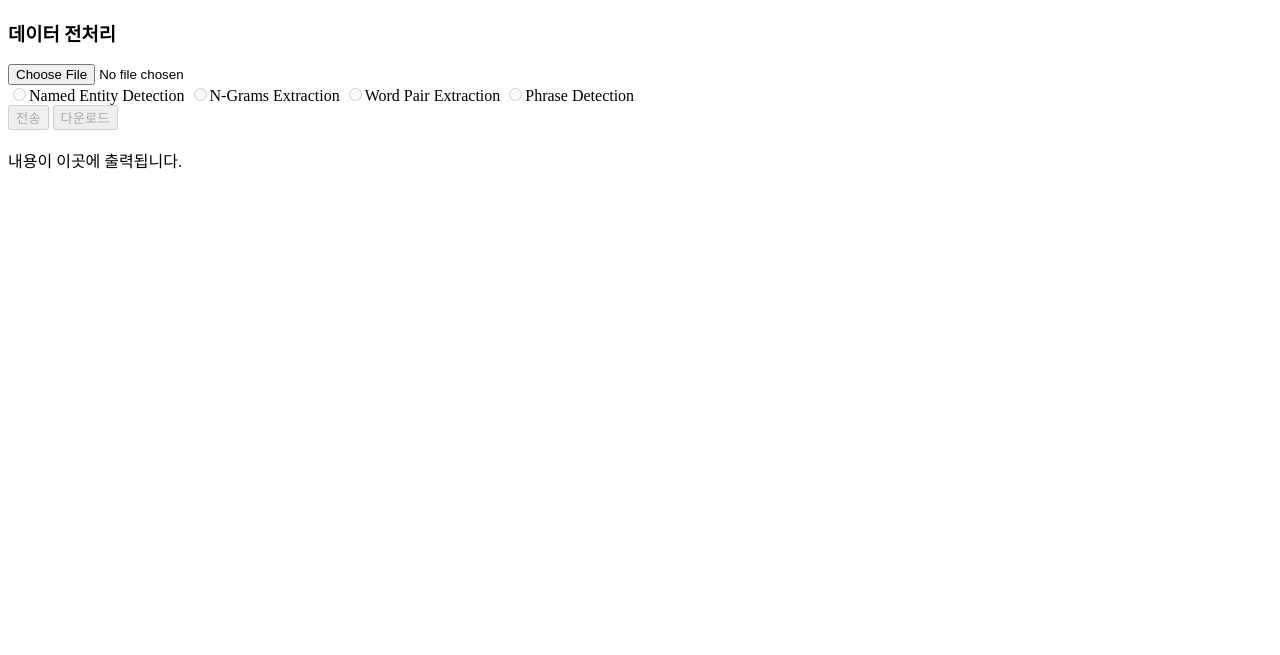
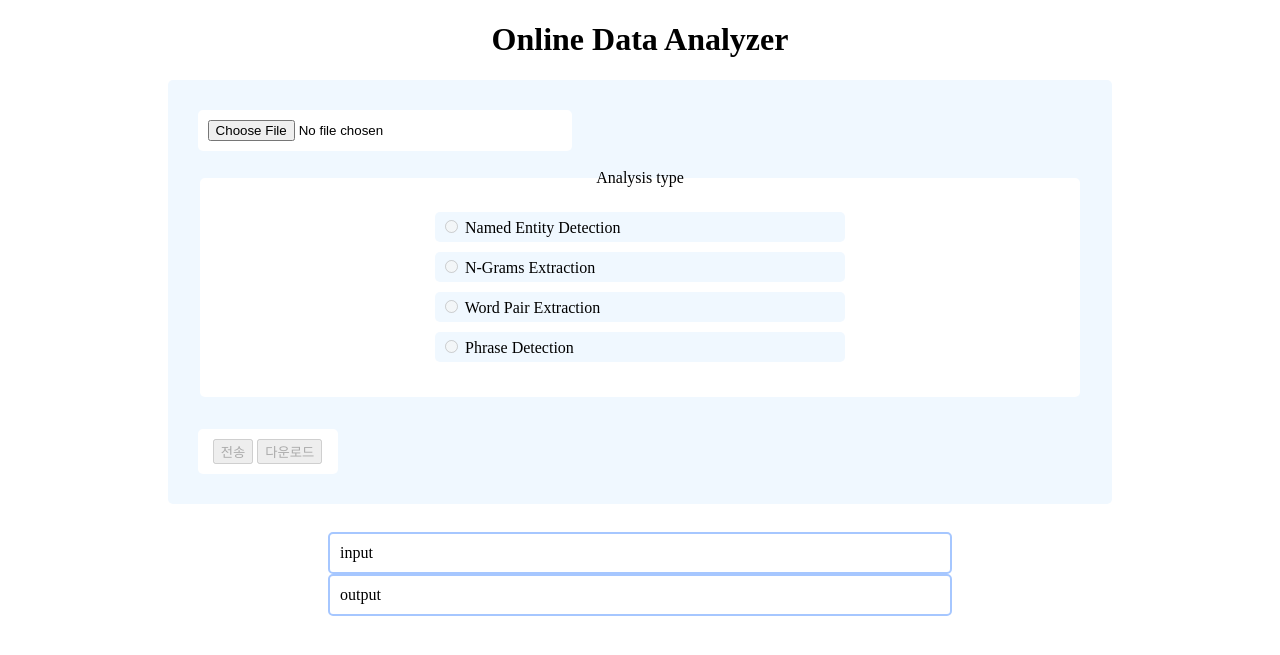
Before and after one commit to jin519/OnlineNaturalLanguageProcessor, a Flask app: page / in a window 1280 px wide. Shown: the top 655 px of the page. Run offline with Flask 2, Linux system fonts and the light colour scheme; parts of the project's set-up code (start-up, migrations or seed data) failed here and were passed over.

Commit message:
apply css

```diff
--- a/application/__init__.py
+++ b/application/__init__.py
@@ -49,9 +49,10 @@ def WordPair(name=None):
 @flaskInstance.route("/Phrase", methods=['POST'])
 def Phrase(name=None):
     article = request.form['article']
+    phrase = request.form['additionalParams']
 
     # some logic in here
-    result = PhraseExtractor.run(article)
+    result = PhraseExtractor.run(article, phrase)
 
     retVal = {'result': result}
     return jsonify(retVal)
--- a/application/nlp/PhraseExtractor.py
+++ b/application/nlp/PhraseExtractor.py
@@ -1,11 +1,10 @@
 from nltk import word_tokenize
 from nltk import pos_tag
-from nltk import sent_tokenize
 from nltk import RegexpParser
 from nltk import tree
 
 
-def run(article):
+def run(article, phrase):
     # 컨텐츠 내에 있는 모든 단어들을 공백 문자열 기준으로 Tokenizing
     rawTokens = word_tokenize(article)
 
@@ -32,7 +31,7 @@ def run(article):
     retVal = ''
 
     for subtree in parsedTree:
-        if isinstance(subtree, tree.Tree) and subtree.label() == "NP":
+        if isinstance(subtree, tree.Tree) and subtree.label() == phrase:
             retVal += (str(subtree) + '\r\n')
 
     return retVal
--- a/application/nlp/WordPairExtractor.py
+++ b/application/nlp/WordPairExtractor.py
@@ -18,7 +18,7 @@ def run(article, pos1, pos2):
     pron = 'EX|PRP|^WP' # 대명사
     prep = '^TO|^IN'    # 전치사
     conj = 'CC'         # 접속사
-    int_ = 'UH'          # 감탄사
+    int_ = 'UH'         # 감탄사
 
     # word pair 패턴 정의
     patternList = ('pattern1: {<%s><%s>}' % (pos1, pos2))
--- a/application/static/main.js
+++ b/application/static/main.js
@@ -1,18 +1,12 @@
-// document.writeln("<script src='http://danml.com/js/download.js'></script>");
-document.writeln("<script src='../static/download.js?1906241132'></script>");
+document.writeln("<script src='../static/download.js?1906241034'></script>");
 
-var input; // 사용자가 선택한 텍스트 파일 dom 객체
-var output; // 텍스트 파일을 출력하는 dom 객체
+var fileReaderForm; // file reader dom 객체
 var fileReader; // file reader 객체
-var urlType;
-var localText; // 사용자가 선택한 텍스트 파일을 저장하는 string 변수
-var serverResult; // 서버가 가공한 텍스트 파일을 저장하는 string 변수
+var input; // 입력받은 텍스트 파일을 출력하는 dom 객체
+var output; // 분석 결과를 출력하는 dom 객체
+
 var radioButtons; // 라디오 버튼 레퍼런스 리스트
 var currentRadioIdx;
-var currentRoute = null;
-
-var submitButton; // 전송 버튼
-var downloadButton; // 다운로드 버튼
 
 var wordPairParamUI;
 var posList1;
@@ -22,8 +16,18 @@ var ngramsParamUI;
 var ngramsNumTokens;
 var ngramsFreqThreshold;
 
-function onLoadTextFile()
-{
+var phraseParamUI;
+var phraseList;
+
+var submitButton; // 전송 버튼
+var downloadButton; // 다운로드 버튼
+
+var localText; // 사용자가 선택한 텍스트 파일을 저장하는 string 변수
+var serverResult; // 서버가 가공한 텍스트 파일을 저장하는 string 변수
+
+var currentRoute = null;
+
+function onLoadTextFile() {
     submitButton.disabled = false;
 
     for (var i = 0; i < radioButtons.length; i++)
@@ -31,22 +35,26 @@ function onLoadTextFile()
 }
 
 // 초기화 함수
-function init()
-{
+function init() {
     // dom 객체를 가져온다.
+    fileReaderForm = document.getElementById("fileReaderForm");
     input = document.getElementById("input");
     output = document.getElementById("output");
-    radioButtons = document.getElementsByName("analysis_type");
+    radioButtons = document.getElementsByName("radioButtons");
+
     submitButton = document.getElementById("submit");
     downloadButton = document.getElementById("download");
 
-    wordPairParamUI = document.getElementById("word_pair_param_ui");
-    posList1 = document.getElementById("pos_list1");
-    posList2 = document.getElementById("pos_list2");
+    ngramsParamUI = document.getElementById("ngramsParamUI");
+    ngramsNumTokens = document.getElementById("ngramsNumTokens");
+    ngramsFreqThreshold = document.getElementById("ngramsFreqThreshold");
 
-    ngramsParamUI = document.getElementById("ngrams_param_ui");
-    ngramsNumTokens = document.getElementById("ngrams_num_tokens");
-    ngramsFreqThreshold = document.getElementById("ngrams_freq_threshold");
+    wordPairParamUI = document.getElementById("wordPairParamUI");
+    posList1 = document.getElementById("posList1");
+    posList2 = document.getElementById("posList2");
+
+    phraseParamUI = document.getElementById("phraseParamUI");
+    phraseList = document.getElementById("phraseList");
 
     // localText, serverResult를 null로 초기화한다.
     localText = null;
@@ -56,67 +64,65 @@ function init()
     fileReader = new FileReader();
 
     // onload 리스너를 단다. 콜백 함수로, 파일 로드가 완료되면 실행된다.
-    fileReader.onload = function(event)
-    {
+    fileReader.onload = function (event) {
         // 읽어온 문자열을 localText에 할당한다.
         localText = event.target.result;
 
         // output 객체의 innerText로 localText를 설정한다.
-        output.innerText = localText;
+        input.innerText = localText;
 
         onLoadTextFile();
     };
 }
 
 // 사용자가 파일을 선택하면 불리는 콜백 함수
-function fileRead()
-{
+function fileRead() {
     // 텍스트 파일을 읽어온다.
-    fileReader.readAsText(input.files[0]);
+    fileReader.readAsText(fileReaderForm.files[0]);
 }
 
-function onRadioChange(target)
-{
+function onRadioChange(target) {
     currentRadioIdx = parseInt(target.value);
 
-    switch (currentRadioIdx)
-    {
+    switch (currentRadioIdx) {
         // NamedEntity
         case 0:
             currentRoute = "/NamedEntity";
+            ngramsParamUI.style.display = "none";
             wordPairParamUI.style.display = "none";
-        ngramsParamUI.style.display = "none";
+            phraseParamUI.style.display = "none";
             break;
 
         // NGrams
         case 1:
             currentRoute = "/NGrams";
+            ngramsParamUI.style.display = "inline-block";
             wordPairParamUI.style.display = "none";
-        ngramsParamUI.style.display = "block";
+            phraseParamUI.style.display = "none";
             break;
 
         // WordPair
         case 2:
             currentRoute = "/WordPair";
-        wordPairParamUI.style.display = "block";
             ngramsParamUI.style.display = "none";
+            wordPairParamUI.style.display = "inline-block";
+            phraseParamUI.style.display = "none";
             break;
 
         // Phrase
         case 3:
             currentRoute = "/Phrase";
+            ngramsParamUI.style.display = "none";
             wordPairParamUI.style.display = "none";
-        ngramsParamUI.style.display = "none";
+            phraseParamUI.style.display = "inline-block";
             break;
     }
 }
 
-function buildAdditionalParams()
-{
+function buildAdditionalParams() {
     var retVal = "";
 
-    switch (currentRadioIdx)
-    {
+    switch (currentRadioIdx) {
         // NamedEntity
         case 0:
             break;
@@ -135,6 +141,7 @@ function buildAdditionalParams()
 
             // Phrase
         case 3:
+            retVal += (phraseList.options[phraseList.selectedIndex].value);
             break;
     }
 
@@ -142,10 +149,8 @@ function buildAdditionalParams()
 }
 
 // 전송 버튼을 누르면 호출되는 콜백 함수
-function submitBtnOnClick()
-{
-    if (currentRoute == null)
-    {
+function submitBtnOnClick() {
+    if (currentRoute == null) {
         alert("먼저 분석 종류를 선택해주시기 바랍니다.");
         return;
     }
@@ -161,13 +166,11 @@ function submitBtnOnClick()
         url: currentRoute,
 
         // data는 이름 : 컨텐츠 쌍으로 구성된다. (json format)
-        data:
-        {
+        data: {
             article: localText,
             additionalParams: params
         },
-        success: function(response)
-        {
+        success: function (response) {
             // 분석한 결과를 serverResult에 저장하고, 알림을 띄운 후 innerText로 설정한다.
             serverResult = response['result'];
 
@@ -180,8 +183,7 @@ function submitBtnOnClick()
 }
 
 // 다운로드 버튼을 누르면 호출되는 콜백 함수
-function downloadBtnOnClick()
-{
+function downloadBtnOnClick() {
     // 분석 결과를 로컬에 저장한다.
     download(serverResult, "result.txt", "text/plain");
 
@@ -189,9 +191,8 @@ function downloadBtnOnClick()
         radioButtons[i].disabled = true;
 }
 
-function onAnalyzingStart()
-{
-    input.disabled = true;
+function onAnalyzingStart() {
+    fileReaderForm.disabled = true;
     submitButton.disabled = true;
 
     for (var i = 0; i < radioButtons.length; i++)
@@ -200,9 +201,8 @@ function onAnalyzingStart()
     downloadButton.disabled = true;
 }
 
-function onAnalyzingFinish()
-{
-    input.disabled = false;
+function onAnalyzingFinish() {
+    fileReaderForm.disabled = false;
     submitButton.disabled = false;
 
     for (var i = 0; i < radioButtons.length; i++)
--- a/application/templates/index.html
+++ b/application/templates/index.html
@@ -1,28 +1,132 @@
 <!DOCTYPE html>
 <html>
+
 <head>
     <meta charset="UTF-8">
-    <title>Document</title>
-    <script src="../static/main.js?1906260240"></script>
+    <title>Online Data Analyzer</title>
+    <script src="../static/main.js?1907171657"></script>
     <script src="https://code.jquery.com/jquery-3.4.1.min.js?1906241132"></script>
+    <style>
+        h1 {
+            text-align: center;
+        }
+
+        form {
+            background-color: aliceblue;
+            width: 70%;
+            padding: 30px;
+            border-radius: 5px;
+            margin: auto;
+        }
+
+        .box {
+            text-align: center;
+            background-color: white;
+            padding: 10px;
+            border-radius: 5px;
+        }
+
+        #fileReaderForm {
+            width: 40%;
+        }
+
+        #analysisTypeFieldset {
+            border: none;
+            padding: 20px 20px 30px 20px;
+            margin-bottom: 32px;
+        }
+
+        #analysisTypeFieldset>label {
+            background-color: aliceblue;
+            display: inline-block;
+            text-align: left;
+            width: 400px;
+            margin: 5px 80px;
+            padding: 5px;
+            border-radius: 5px;
+        }
+
+        #analysisTypeFieldset>label:hover {
+            background-color: #a6c7ff;
+        }
+
+        .hiddenBox {
+            display: none;
+            background-color: white;
+            padding: 10px;
+            border-radius: 5px;
+            margin-right: 100%;
+            margin-bottom: 32px;
+        }
+
+        #ngramsParamUI {
+            width: 320px;
+        }
+
+        #wordPairParamUI {
+            width: 232px;
+        }
+
+        #phraseParamUI {
+            width: 105px;
+        }
+
+        #buttonSection {
+            display: inline-block;
+            width: 120px;
+        }
+
+        #textAreaSection>* {
+            text-align: left;
+            vertical-align: top;
+            border: 2px solid #a6c7ff;
+            display: inline-block;
+            width: 600px;
+            padding: 10px;
+            border-radius: 5px;
+        }
+    </style>
 </head>
+
 <body onload="init()">
-<h3>데이터 전처리</h3>
-<input type="file" accept="text/plain" id="input" onchange="fileRead()">
-<br>
-    <!-- name: 같은 라디오버튼 그룹으로 묶는 역할. 같은 그룹은 같은 이름으로 설정 -->
-    <!-- value: 라디오버튼 객체마다 가지고 있는 내부적인 값 -->
-    <div>
-        <input type="radio" name="analysis_type" value="0" onclick="onRadioChange(this)" disabled >Named Entity Detection
-        <input type="radio" name="analysis_type" value="1" onclick="onRadioChange(this)" disabled >N-Grams Extraction
-        <input type="radio" name="analysis_type" value="2" onclick="onRadioChange(this)" disabled >Word Pair Extraction
-        <input type="radio" name="analysis_type" value="3" onclick="onRadioChange(this)" disabled >Phrase Detection
-    </div>
+    <h1>Online Data Analyzer</h1>
 
-    <div>
-        <div id="word_pair_param_ui" style="display: none">
-            <span>Word Pair Extraction Parameters</span>
-            <select id="pos_list1">
+    <form>
+        <input id="fileReaderForm" class="box" type="file" accept="text/plain" onchange="fileRead()"><br><br>
+
+        <fieldset id=analysisTypeFieldset class="box">
+            <legend>Analysis type</legend>
+            <label>
+                <input type="radio" name="radioButtons" value="0" onclick="onRadioChange(this)" disabled>
+                Named Entity Detection
+            </label>
+            <label>
+                <input type="radio" name="radioButtons" value="1" onclick="onRadioChange(this)" disabled>
+                N-Grams Extraction
+            </label>
+            <label>
+                <input type="radio" name="radioButtons" value="2" onclick="onRadioChange(this)" disabled>
+                Word Pair Extraction
+            </label>
+            <label>
+                <input type="radio" name="radioButtons" value="3" onclick="onRadioChange(this)" disabled>
+                Phrase Detection
+            </label>
+        </fieldset>
+
+        <div id="ngramsParamUI" class="hiddenBox">
+            <label>
+                토큰 수&nbsp;
+                <input type="number" id="ngramsNumTokens" value="2" min="0" max="10" step="1">
+            </label>
+            <label>
+                &nbsp;&nbsp;빈도수 임계값&nbsp;
+                <input type="number" id="ngramsFreqThreshold" value="3" min="0" max="10" step="1">
+            </label>
+        </div>
+
+        <div id="wordPairParamUI" class="hiddenBox">
+            <select id="posList1">
                 <option value="NOUN">명사(NOUN)</option>
                 <option value="VERB">동사(VERB)</option>
                 <option value="ADJ">형용사(ADJ)</option>
@@ -33,7 +137,7 @@
                 <option value="CONJ">접속사(CONJ)</option>
                 <option value="INT">감탄사(INT)</option>
             </select>
-            <select id="pos_list2">
+            <select id="posList2">
                 <option value="NOUN">명사(NOUN)</option>
                 <option value="VERB">동사(VERB)</option>
                 <option value="ADJ">형용사(ADJ)</option>
@@ -45,19 +149,26 @@
                 <option value="INT">감탄사(INT)</option>
             </select>
         </div>
-        <div id="ngrams_param_ui" style="display: none">
-            <span>N-Grams Extraction Parameters</span>
-            토큰 수: <input type="number" id="ngrams_num_tokens" value="3" min="0">
-            빈도수 임계값: <input type="number" id="ngrams_freq_threshold" value="5" min="0">
+
+        <div id="phraseParamUI" class="hiddenBox">
+            <select id="phraseList">
+                <option value="NP">명사구(NP)</option>
+                <option value="PP">전치사구(PP)</option>
+                <option value="VP">동사구(VP)</option>
+            </select>
         </div>
 
+        <div id="buttonSection" class="box">
+            <input type="button" id="submit" onclick="submitBtnOnClick()" value="전송" disabled />
+            <input type="button" id="download" onclick="downloadBtnOnClick()" value="다운로드" disabled />
+        </div>
+    </form>
+    <br>
+
+    <div id="textAreaSection" class="box">
+        <div id="input">input</div>
+        <div id="output">output</div>
     </div>
+</body>
 
-    <div>
-        <input type="button" id="submit" onclick="submitBtnOnClick()" value="전송" disabled />
-        <input type="button" id="download" onclick="downloadBtnOnClick()" value="다운로드" disabled />
-    </div>
-<br>
-<div id="output">내용이 이곳에 출력됩니다.</div>
-</body>
 </html>
```
Also changed, not shown: 2019-05-02-Moon sends message to Japan’s new emperor.txt (added, +12 -0 lines), demo.png (added). Lines whose indentation alone changed are shown as unchanged.
